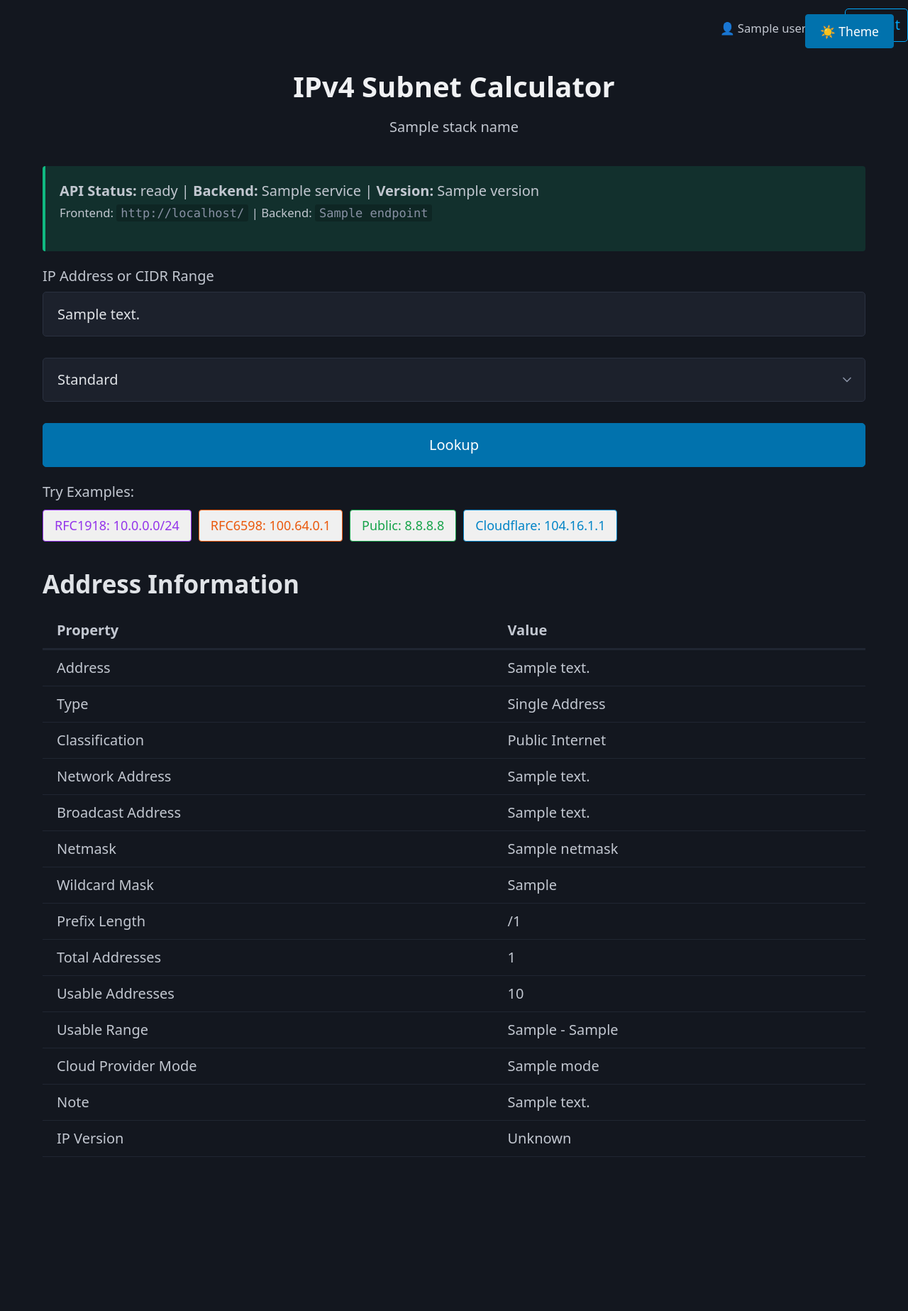
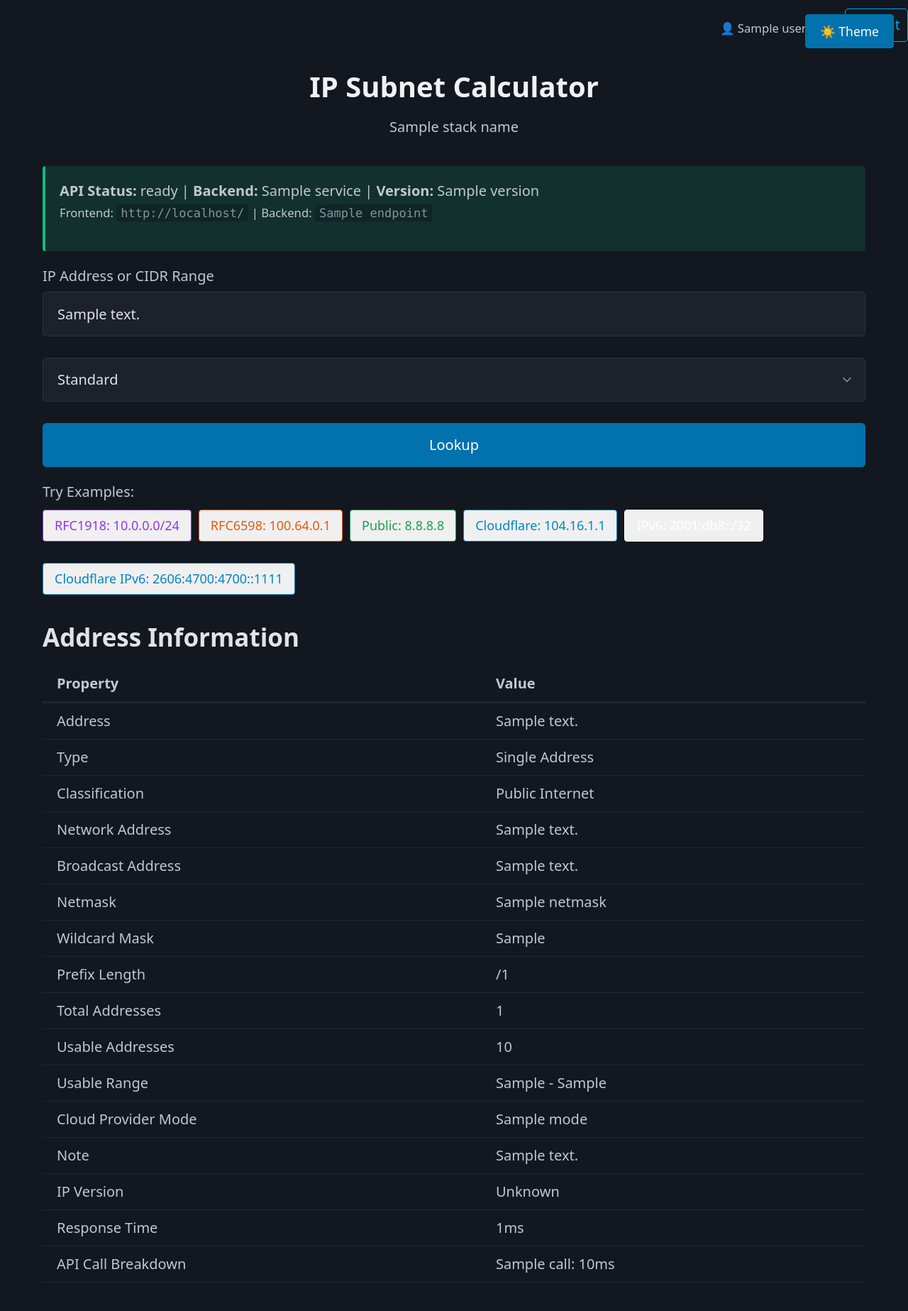
Before and after one commit to nickromney/public-cloud-experiments, a Flask app: template subnet-calculator/frontend-python-flask/templates/index.html in a window 1280 px wide. Shown: the whole page at 71% size. Before the commit the page ends 1630 px from the top, so only its background shows below. Run offline with Flask 3, Linux system fonts and the light colour scheme; the template is opened without the code that fills it: most values are stand-ins (such as "Sample title", 1, 10 or a date in 2020); some libraries are stand-ins or nearby versions.

Commit message:
feat: Add IPv6 support and progressive enhancement to Flask frontend
Brings Flask frontend to feature parity with TypeScript frontend:

**IPv6 Support:**
- Auto-detects IPv6 addresses (`:` character detection)
- Routes to `/api/v1/ipv6/*` endpoints for IPv6, `/api/v1/ipv4/*` for IPv4
- Skips RFC1918 check for IPv6 (IPv4-only concept)
- Added 2 IPv6 example buttons (2001:db8::/32, Cloudflare IPv6)
- Updated validation regex to accept IPv6 format

**Performance Timing:**
- Tracks duration of each API call with millisecond precision
- Returns structured `{results: {...}, timing: {...}}` format
- **With JavaScript**: Rich collapsible details with timestamps (matches TypeScript)
- **Without JavaScript**: Simple response time in server-rendered results

**Progressive Enhancement:**
When JavaScript is enabled:
- Collapsible `<details>` for each API call timing
- Shows duration, request timestamp, response timestamp
- Total response time in ms and seconds
- Matches TypeScript frontend UX exactly

When JavaScript is disabled:
- Server-side rendering still shows basic timing
- All core functionality works

**Tests:**
- Updated 3 existing tests for IPv6 support
- Added 3 new IPv6-specific tests
- Total: 36 tests, all passing

**Files Changed:**
- app.py: IPv6 detection, dynamic routing, timing tracking
- templates/index.html: Enhanced timing display, IPv6 validation, example buttons
- test_frontend.py: IPv6 tests, updated expectations
- README.md: Documented progressive enhancement and IPv6 features

🤖 Generated with [Claude Code](https://claude.com/claude-code)

Co-Authored-By: Claude <noreply@anthropic.com>

```diff
--- a/subnet-calculator/frontend-python-flask/app.py
+++ b/subnet-calculator/frontend-python-flask/app.py
@@ -110,58 +110,121 @@ def get_api_health() -> dict | None:
 
 def perform_lookup(address: str, mode: str = "Standard") -> dict:
     """
-    Perform IP address lookup against the API
+    Perform IP address lookup against the API (supports both IPv4 and IPv6)
     Raises requests.HTTPError for 4xx errors (bad input)
     Raises requests.RequestException for connection/server errors
+    Returns dict with 'results' and 'timing' keys
     """
+    import time
+
     results = {}
+    timing = []
+
+    # Helper to detect IPv6
+    def is_ipv6(addr: str) -> bool:
+        return ":" in addr
+
+    # Determine API prefix based on address type
+    ip_version = "ipv6" if is_ipv6(address) else "ipv4"
 
     try:
         # Get authentication headers (empty dict if no JWT configured)
         headers = get_auth_headers()
 
+        # Track overall timing
+        overall_start = time.time()
+
         # 1. Validate the address
+        validate_start = time.time()
+        validate_request_time = datetime.now().isoformat()
         validate_response = requests.post(
-            f"{API_BASE_URL}/ipv4/validate",
+            f"{API_BASE_URL}/{ip_version}/validate",
             json={"address": address},
             headers=headers,
             timeout=5,
         )
         validate_response.raise_for_status()
         results["validate"] = validate_response.json()
+        validate_duration = (time.time() - validate_start) * 1000  # ms
+        timing.append({
+            "call": "validate",
+            "requestTime": validate_request_time,
+            "responseTime": datetime.now().isoformat(),
+            "duration": round(validate_duration, 2)
+        })
 
-        # 2. Check if RFC1918 (private)
-        private_response = requests.post(
-            f"{API_BASE_URL}/ipv4/check-private",
-            json={"address": address},
-            headers=headers,
-            timeout=5,
-        )
-        private_response.raise_for_status()
-        results["private"] = private_response.json()
+        # 2. Check if RFC1918 (private) - IPv4 only
+        if ip_version == "ipv4":
+            private_start = time.time()
+            private_request_time = datetime.now().isoformat()
+            private_response = requests.post(
+                f"{API_BASE_URL}/ipv4/check-private",
+                json={"address": address},
+                headers=headers,
+                timeout=5,
+            )
+            private_response.raise_for_status()
+            results["private"] = private_response.json()
+            private_duration = (time.time() - private_start) * 1000  # ms
+            timing.append({
+                "call": "checkPrivate",
+                "requestTime": private_request_time,
+                "responseTime": datetime.now().isoformat(),
+                "duration": round(private_duration, 2)
+            })
 
         # 3. Check if Cloudflare
+        cloudflare_start = time.time()
+        cloudflare_request_time = datetime.now().isoformat()
         cloudflare_response = requests.post(
-            f"{API_BASE_URL}/ipv4/check-cloudflare",
+            f"{API_BASE_URL}/{ip_version}/check-cloudflare",
             json={"address": address},
             headers=headers,
             timeout=5,
         )
         cloudflare_response.raise_for_status()
         results["cloudflare"] = cloudflare_response.json()
+        cloudflare_duration = (time.time() - cloudflare_start) * 1000  # ms
+        timing.append({
+            "call": "checkCloudflare",
+            "requestTime": cloudflare_request_time,
+            "responseTime": datetime.now().isoformat(),
+            "duration": round(cloudflare_duration, 2)
+        })
 
         # 4. Get subnet info if it's a network
         if results["validate"].get("type") == "network":
+            subnet_start = time.time()
+            subnet_request_time = datetime.now().isoformat()
             subnet_response = requests.post(
-                f"{API_BASE_URL}/ipv4/subnet-info",
+                f"{API_BASE_URL}/{ip_version}/subnet-info",
                 json={"network": address, "mode": mode},
                 headers=headers,
                 timeout=5,
             )
             subnet_response.raise_for_status()
             results["subnet"] = subnet_response.json()
+            subnet_duration = (time.time() - subnet_start) * 1000  # ms
+            timing.append({
+                "call": "subnetInfo",
+                "requestTime": subnet_request_time,
+                "responseTime": datetime.now().isoformat(),
+                "duration": round(subnet_duration, 2)
+            })
 
-        return results
+        # Calculate overall timing
+        overall_duration = (time.time() - overall_start) * 1000  # ms
+
+        return {
+            "results": results,
+            "timing": {
+                "overallStart": overall_start,
+                "overallDuration": round(overall_duration, 2),
+                "renderingDuration": 0,  # Will be calculated on client side if needed
+                "totalDuration": round(overall_duration, 2),
+                "apiCalls": timing
+            }
+        }
 
     except requests.HTTPError as e:
         # 4xx errors are client errors (bad input), not API unavailability
@@ -213,10 +276,11 @@ def index():
 
         # Call lookup and render results on same page
         try:
-            results = perform_lookup(address, mode)
+            lookup_data = perform_lookup(address, mode)
             return render_template(
                 "index.html",
-                results=results,
+                results=lookup_data["results"],
+                timing=lookup_data["timing"],
                 address=address,
                 mode=mode,
                 api_health=api_health,
@@ -262,8 +326,8 @@ def lookup():
         return jsonify({"error": "Address is required"}), 400
 
     try:
-        results = perform_lookup(address, mode)
-        return jsonify(results)
+        lookup_data = perform_lookup(address, mode)
+        return jsonify(lookup_data)
 
     except ValueError as e:
         # Bad input (4xx error) - return validation error
--- a/subnet-calculator/frontend-python-flask/templates/index.html
+++ b/subnet-calculator/frontend-python-flask/templates/index.html
@@ -3,7 +3,7 @@
 <head>
     <meta charset="UTF-8">
     <meta name="viewport" content="width=device-width, initial-scale=1.0">
-    <title>IPv4 Subnet Calculator</title>
+    <title>IP Subnet Calculator</title>
     <link rel="icon" type="image/svg+xml" href="{{ url_for('static', filename='favicon.svg') }}">
     <link rel="stylesheet" href="https://cdn.jsdelivr.net/npm/@picocss/pico@2/css/pico.min.css">
     <link rel="stylesheet" href="{{ url_for('static', filename='style.css') }}">
@@ -43,7 +43,7 @@
     <main class="container">
         <!-- Header -->
         <header class="text-center">
-            <h1>IPv4 Subnet Calculator</h1>
+            <h1>IP Subnet Calculator</h1>
             <p>{{ stack_name }}</p>
         </header>
 
@@ -106,7 +106,7 @@
                             id="ip-address"
                             name="address"
                             value="{{ address or '' }}"
-                            placeholder="e.g., 192.168.1.1 or 10.0.0.0/24"
+                            placeholder="e.g., 192.168.1.1, 10.0.0.0/24, or 2001:db8::/32"
                             required
                         />
                         <select id="cloud-mode" name="mode">
@@ -118,7 +118,7 @@
                         <button type="submit">Lookup</button>
                     </div>
                     <small id="validation-error" class="hidden" style="color: #dc2626;">
-                        Please enter a valid IPv4 address in the format x.x.x.x or x.x.x.x/y (e.g., 192.168.1.1 or 10.0.0.0/24)
+                        Please enter a valid IP address (IPv4: 192.168.1.1 or 10.0.0.0/24, IPv6: 2001:db8::1 or 2001:db8::/32)
                     </small>
                 </div>
 
@@ -137,6 +137,12 @@
                         </button>
                         <button type="button" onclick="tryExample('104.16.1.1')" class="example-btn btn-cloudflare">
                             Cloudflare: 104.16.1.1
+                        </button>
+                        <button type="button" onclick="tryExample('2001:db8::/32')" class="example-btn btn-ipv6">
+                            IPv6: 2001:db8::/32
+                        </button>
+                        <button type="button" onclick="tryExample('2606:4700:4700::1111')" class="example-btn btn-cloudflare">
+                            Cloudflare IPv6: 2606:4700:4700::1111
                         </button>
                     </div>
                 </div>
@@ -211,9 +217,9 @@
                         <tr>
                             <td>Classification</td>
                             <td>
-                                {% if results.private.is_rfc1918 %}
+                                {% if results.private and results.private.is_rfc1918 %}
                                     RFC1918 Private ({{ results.private.matched_rfc1918_range }})
-                                {% elif results.private.is_rfc6598 %}
+                                {% elif results.private and results.private.is_rfc6598 %}
                                     RFC6598 Shared ({{ results.private.matched_rfc6598_range }})
                                 {% elif results.cloudflare.is_cloudflare %}
                                     Cloudflare ({{ results.cloudflare.matched_ranges|join(', ') }})
@@ -270,6 +276,22 @@
                             <td>IP Version</td>
                             <td>{{ 'IPv4' if results.validate.is_ipv4 else 'IPv6' if results.validate.is_ipv6 else 'Unknown' }}</td>
                         </tr>
+                        {% if timing %}
+                        <tr>
+                            <td>Response Time</td>
+                            <td>{{ timing.totalDuration }}ms</td>
+                        </tr>
+                        {% if timing.apiCalls %}
+                        <tr>
+                            <td>API Call Breakdown</td>
+                            <td>
+                                {% for call in timing.apiCalls %}
+                                    {{ call.call }}: {{ call.duration }}ms{% if not loop.last %}, {% endif %}
+                                {% endfor %}
+                            </td>
+                        </tr>
+                        {% endif %}
+                        {% endif %}
                     </tbody>
                 </table>
             </figure>
@@ -361,17 +383,24 @@
             }
         }
 
-        // IPv4 address and CIDR validation regex
+        // IPv4 and IPv6 address validation regex
         const ipv4Regex = /^(\d{1,3}\.){3}\d{1,3}$/;
-        const cidrRegex = /^(\d{1,3}\.){3}\d{1,3}\/\d{1,2}$/;
+        const ipv4CidrRegex = /^(\d{1,3}\.){3}\d{1,3}\/\d{1,2}$/;
+        const ipv6Regex = /^([0-9a-fA-F]{0,4}:){2,7}[0-9a-fA-F]{0,4}$/;
+        const ipv6CidrRegex = /^([0-9a-fA-F]{0,4}:){2,7}[0-9a-fA-F]{0,4}\/\d{1,3}$/;
 
         function validateIP(value) {
-            // Check if it's either a plain IP or CIDR notation
-            if (!ipv4Regex.test(value) && !cidrRegex.test(value)) {
+            // Check if it's IPv6 (contains colons)
+            if (value.includes(':')) {
+                return ipv6Regex.test(value) || ipv6CidrRegex.test(value);
+            }
+
+            // Check if it's IPv4 (plain IP or CIDR notation)
+            if (!ipv4Regex.test(value) && !ipv4CidrRegex.test(value)) {
                 return false;
             }
 
-            // Validate octets
+            // Validate IPv4 octets
             const parts = value.split('/')[0].split('.');
             return parts.every(part => {
                 const num = parseInt(part, 10);
@@ -382,10 +411,10 @@
         function getAddressType(privateData, cloudflareData) {
             const types = [];
 
-            if (privateData.is_rfc1918) {
+            if (privateData && privateData.is_rfc1918) {
                 types.push(`RFC1918 Private (${privateData.matched_rfc1918_range})`);
             }
-            if (privateData.is_rfc6598) {
+            if (privateData && privateData.is_rfc6598) {
                 types.push(`RFC6598 Shared (${privateData.matched_rfc6598_range})`);
             }
             if (cloudflareData.is_cloudflare) {
@@ -453,10 +482,12 @@
 
         function displayResults(data) {
             const rows = [];
-            const validate = data.validate;
-            const privateData = data.private;
-            const cloudflareData = data.cloudflare;
-            const subnet = data.subnet;
+            const results = data.results;
+            const timing = data.timing;
+            const validate = results.validate;
+            const privateData = results.private;
+            const cloudflareData = results.cloudflare;
+            const subnet = results.subnet;
 
             // Address
             rows.push({ property: 'Address', value: validate.address });
@@ -507,11 +538,44 @@
                 value: validate.is_ipv4 ? 'IPv4' : validate.is_ipv6 ? 'IPv6' : 'Unknown'
             });
 
+            // Performance timing - Rich display matching TypeScript frontend
+            if (timing) {
+                // Overall timing summary
+                const overallSeconds = (timing.totalDuration / 1000).toFixed(3);
+                rows.push({
+                    property: 'Total Response Time',
+                    value: `<strong>${timing.totalDuration.toFixed(0)}ms</strong> (${overallSeconds}s)`,
+                    allowHtml: true
+                });
+
+                // Individual API call timings in collapsible details
+                if (timing.apiCalls && timing.apiCalls.length > 0) {
+                    const apiCallDetailsHtml = timing.apiCalls.map(call => `
+                        <details style="margin: 0.5rem 0;">
+                            <summary style="cursor: pointer; font-weight: 500;">
+                                ${call.call}: <strong>${call.duration.toFixed(0)}ms</strong>
+                            </summary>
+                            <table style="margin-top: 0.5rem; font-size: 0.9em;">
+                                <tr><th style="text-align: left; padding: 0.25rem;">Duration</th><td style="padding: 0.25rem;"><strong>${call.duration.toFixed(0)}ms</strong></td></tr>
+                                <tr><th style="text-align: left; padding: 0.25rem;">Request (UTC)</th><td style="padding: 0.25rem;">${call.requestTime}</td></tr>
+                                <tr><th style="text-align: left; padding: 0.25rem;">Response (UTC)</th><td style="padding: 0.25rem;">${call.responseTime}</td></tr>
+                            </table>
+                        </details>
+                    `).join('');
+
+                    rows.push({
+                        property: 'API Call Details',
+                        value: apiCallDetailsHtml,
+                        allowHtml: true
+                    });
+                }
+            }
+
             // Build table
             resultsBody.innerHTML = rows.map(row => `
                 <tr${row.highlight ? ' class="highlight"' : ''}>
                     <td>${row.property}</td>
-                    <td>${row.value}</td>
+                    <td>${row.allowHtml ? row.value : row.value}</td>
                 </tr>
             `).join('');
 
```
Also changed, not shown: subnet-calculator/frontend-python-flask/test_frontend.py (+46 -6 lines), subnet-calculator/frontend-python-flask/README.md.
